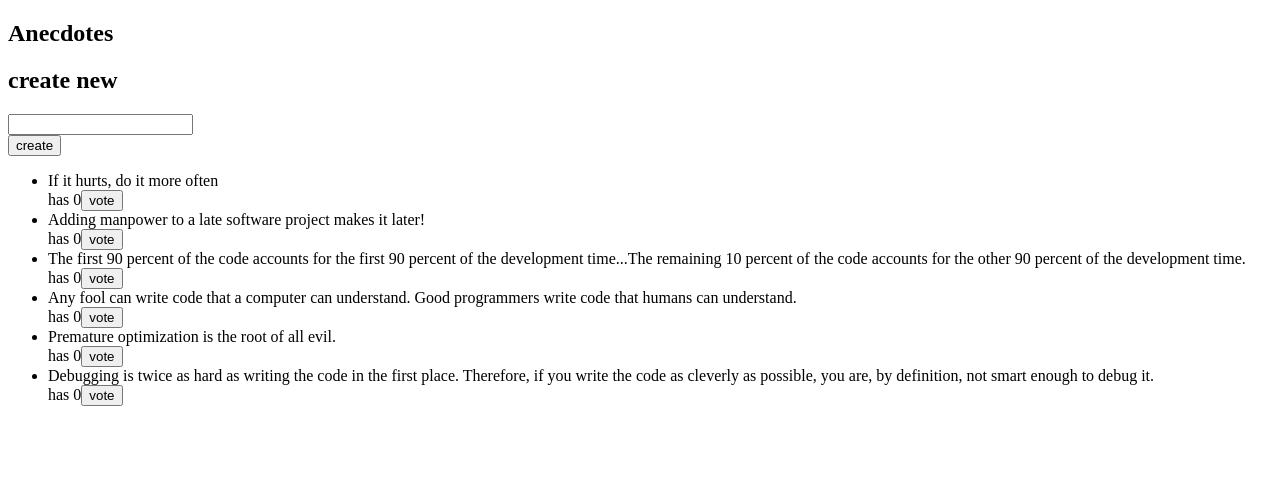
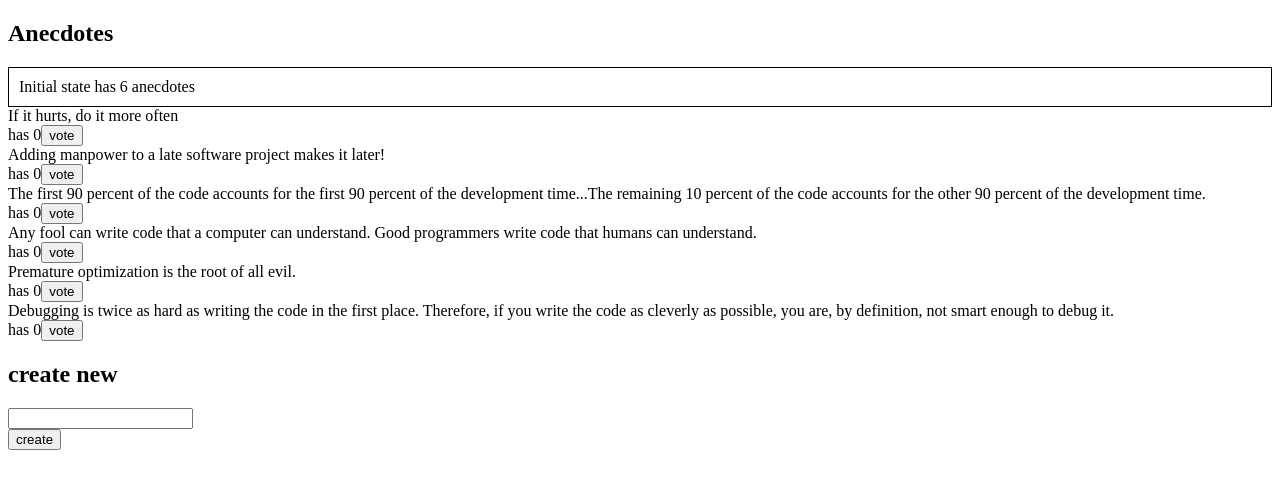
Before and after one commit to D-Hemanth/fullstackopen, a React (Create React App) app in the folder part6/redux-anecdotes/: page / in a window 1280 px wide. Shown: the top 488 px of the page. Built offline with nearby package versions, Linux system fonts and the light colour scheme.

Commit message:
part6 6.10: Complete better anecdotes step8

```diff
--- a/part6/redux-anecdotes/src/App.js
+++ b/part6/redux-anecdotes/src/App.js
@@ -1,13 +1,15 @@
 import AnecdoteForm from './components/AnecdoteForm'
 import AnecdoteList from './components/AnecdoteList'
+import Notification from './components/Notification'
 
 const App = () => {
 
   return (
     <div>
       <h2>Anecdotes</h2>
+      <Notification />
+      <AnecdoteList />
       <AnecdoteForm />
-      <AnecdoteList />
     </div>
   )
 }
--- a/part6/redux-anecdotes/src/components/AnecdoteList.js
+++ b/part6/redux-anecdotes/src/components/AnecdoteList.js
@@ -3,7 +3,7 @@ import { toggleIncreaseVote } from '../reducers/anecdoteReducer'
 
 const Anecdote = ({anecdote, handleVoteIncrease}) => {
   return (
-    <li>
+    <div>
       <div>
         {anecdote.content}
       </div>
@@ -11,7 +11,7 @@ const Anecdote = ({anecdote, handleVoteIncrease}) => {
         has {anecdote.votes}
         <button onClick={handleVoteIncrease}>vote</button>
       </div>
-    </li>
+    </div>
   )
 }
 
@@ -29,7 +29,7 @@ const AnecdoteList = () => {
   // console.log('sorted anecdotes: ', sortedAnecdotes)
 
   return (
-    <ul>
+    <div>
       {sortedAnecdotes.map(anecdote =>
         <Anecdote
           key={anecdote.id}
@@ -37,7 +37,7 @@ const AnecdoteList = () => {
           handleVoteIncrease={() => dispatch(toggleIncreaseVote(anecdote.id))}
         />
       )}
-    </ul>
+    </div>
   )
 }
 
```
